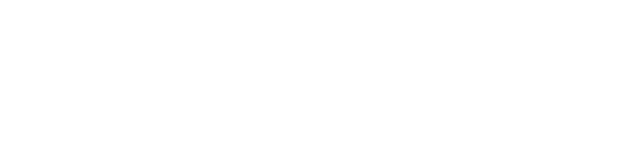
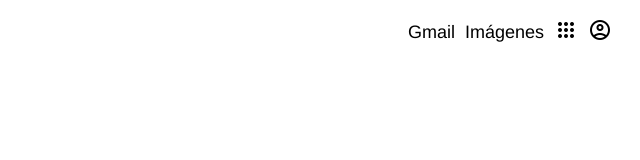
Before and after one commit to eli-triniguerrero/googlebooks, a plain HTML site: page index.html in a window 1280 px wide. Shown: the whole page, without its empty margins (640-1280 px from the left). Drawn offline with nearby package versions, Linux system fonts and the light colour scheme.

Commit message:
crear header

```diff
--- a/index.html
+++ b/index.html
@@ -5,11 +5,28 @@
     <meta http-equiv="X-UA-Compatible" content="IE=edge">
     <meta name="viewport" content="width=device-width, initial-scale=1.0">
     <title>GoogleBooks</title>
+    <link rel="stylesheet" href="https://fonts.googleapis.com/css2?family=Material+Symbols+Outlined:opsz,wght,FILL,GRAD@20..48,100..700,0..1,-50..200" />
+    <link rel="stylesheet" href="styles.css">
+
 </head>
 <body>
     <header>
         <nav>
-
+            <ul class="nav-right-section">
+                <li>
+                    <a href="#">Gmail</a>
+                </li>
+                <li>
+                    <a href="#">Imágenes</a>
+                </li>
+                <li >
+                    <a href="#">
+                        <span class="material-symbols-outlined">apps</span></a>
+                </li>
+                <li>
+                    <a href="#"><span class="material-symbols-outlined">account_circle</span></a>
+                </li>
+            </ul>
         </nav>
     </header>
 </body>
--- a/styles.css
+++ b/styles.css
@@ -0,0 +1,52 @@
+/* * {
+    margin: 0;
+    padding: 0;
+} */
+
+
+
+body {
+    margin: 0;
+    padding: 0;
+    font-size: 18px;
+    font-family: 'Franklin Gothic Medium', 'Arial Narrow', Arial, sans-serif;
+}
+a {
+    text-decoration: none;
+    cursor: pointer;
+}
+
+/**/
+header {
+    width: 100%;
+    height: 60px;
+}
+header nav {
+    display: flex;
+    justify-content: flex-end;
+}
+header nav .nav-right-section {
+    width: 250px;
+    height: auto; /*toma de forma automatica la altura del padre (height:60px)*/
+    display: flex;
+    list-style-type :none;
+    justify-content: center;
+    align-items: center;
+}
+nav .nav-right-section a {
+    margin-right: 10px;
+    color:#000000;
+}
+/*estilos para icono, tipo img*/
+/* nav .nav-right-section .menu-icon {
+    background-image: url('');
+    background-repeat: no-repeat;
+    background-position: center;
+    background-size: contain;
+    width: 25px;
+    height: 25px;
+}
+nav .nav-right-section img {
+    border-radius: 50%;
+    margin-left: 10px;
+} */
```
